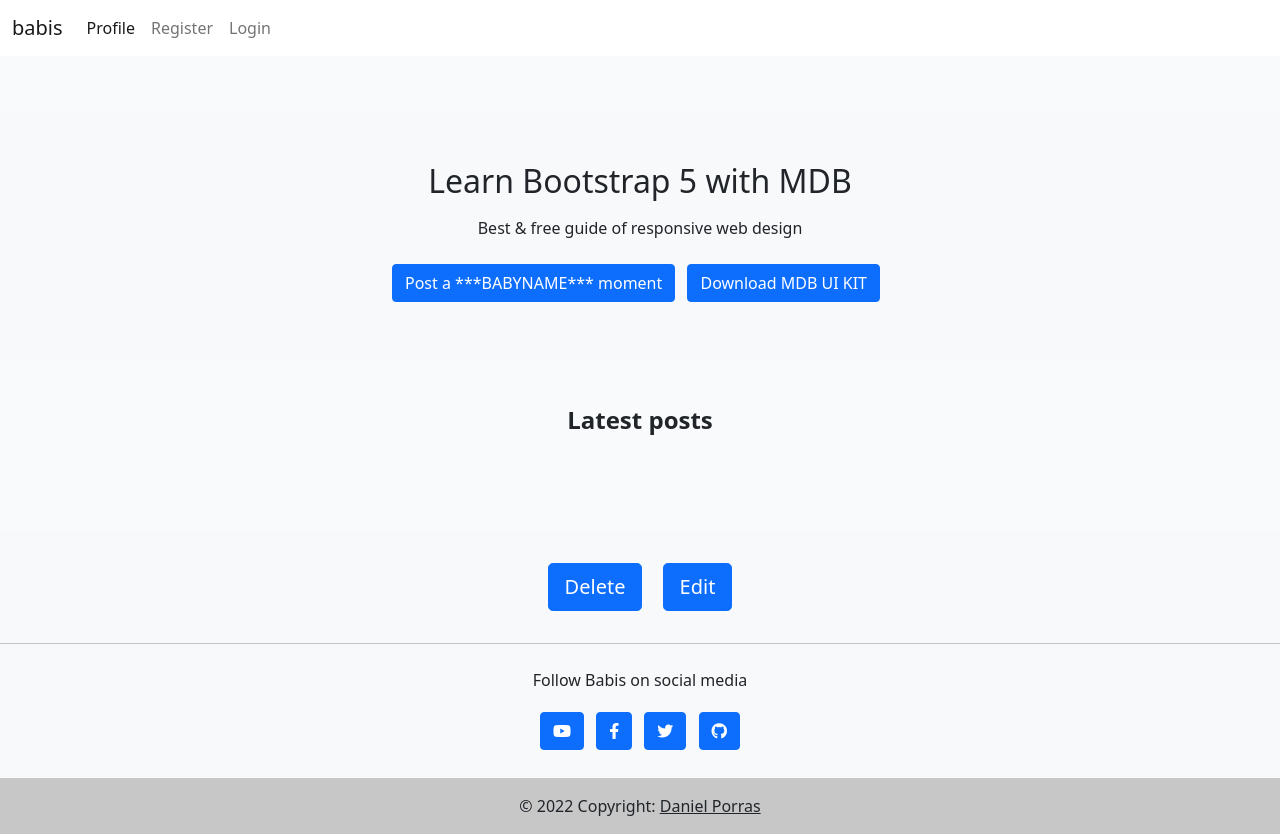
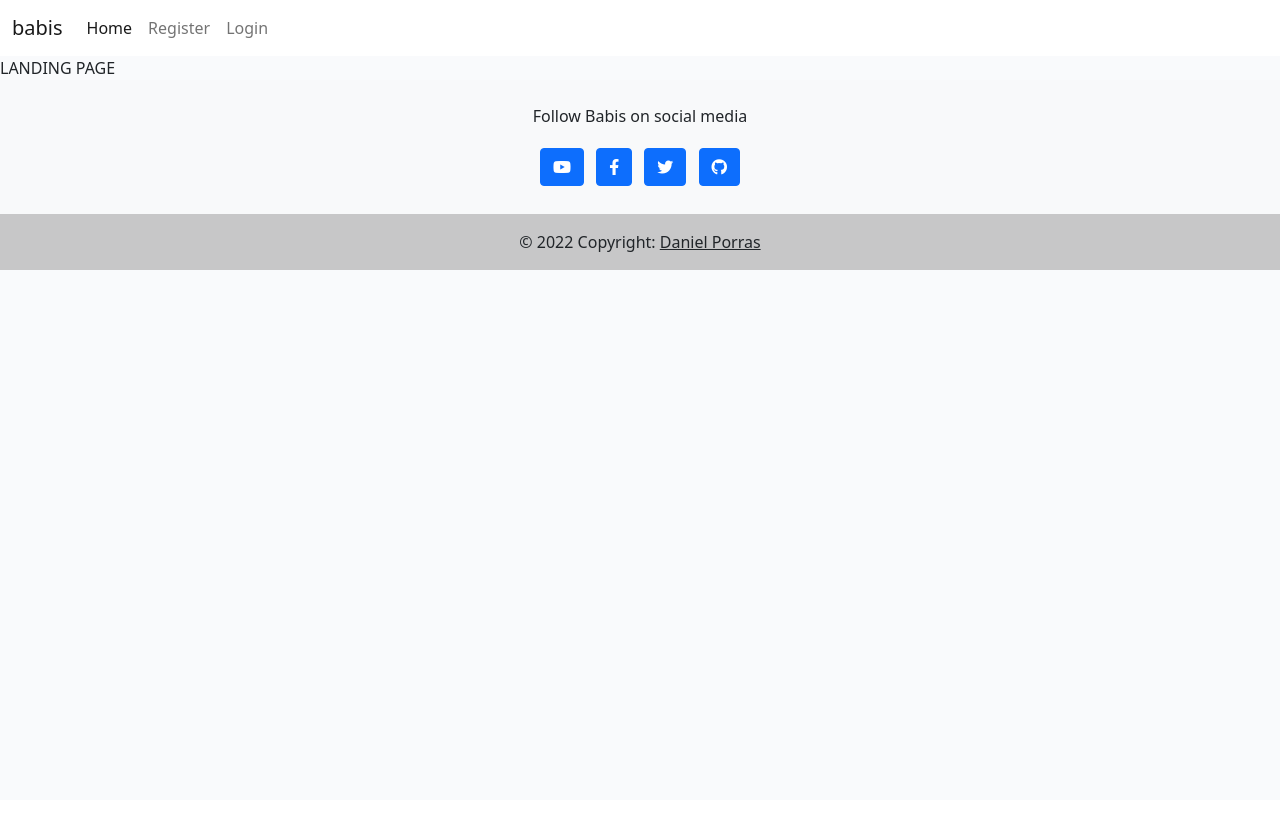
Before and after one commit to Code-Institute-Submissions/Danpr1984-babis_DecResubb, a Django app: page / in a window 1280 px wide. After the commit the page ends 270 px from the top, so only its background shows below. Run offline with Django 3.2, Linux system fonts and the light colour scheme; data that the repository does not hold is empty; parts of the project's set-up code (start-up, migrations or seed data) failed here and were passed over.

Commit message:
Added a home.html file and a view for home

```diff
--- a/babis/settings.py
+++ b/babis/settings.py
@@ -56,7 +56,7 @@
 
 SITE_ID = 1
 
-LOGIN_REDIRECT_URL = '/'
+LOGIN_REDIRECT_URL = 'profile'
 LOGOUT_REDIRECT_URL = '/'
 
 ACCOUNT_EMAIL_VERIFICATION = 'none'
--- a/babis/urls.py
+++ b/babis/urls.py
@@ -21,4 +21,5 @@
     path('summernote/', include('django_summernote.urls')),
     path('', include('feedpost.urls'), name='feedpost_urls'),
     path('accounts/', include('allauth.urls')),
+
 ]
--- a/feedpost/urls.py
+++ b/feedpost/urls.py
@@ -2,7 +2,7 @@
 from django.urls import path, include
 
 urlpatterns = [
-    path('', views.PostList.as_view(), name='profile'),
-    path('', views.HomeView.as_view(), name="login"),
+    path('', views.HomeView.as_view(), name='home'),
+    path('profile', views.PostList.as_view(), name='profile'),
     path('add_post/', views.AddPostView.as_view(), name='add_post'),
 ]
--- a/feedpost/views.py
+++ b/feedpost/views.py
@@ -19,4 +19,32 @@
 class HomeView(View):
 
     def get(self, request):
-        return render(request, "templates/account/login.html")
+        return render(request, "home.html")
+
+@login_required
+def add_post(request):
+    """
+    A method to let users create a new blog post
+    """
+    if request.method == 'GET':
+        form = PostForm()
+        return render(request, 'add_post.html', {'form': form})
+    else:
+        form = PostForm(request.POST)
+        if form.is_valid():
+            post = form.save()
+            return redirect(reverse('profile'))
+        else:
+            print(form.errors)
+            return render(request, 'add_post.html', {'form': form})
+
+def sign_up(request):
+    """Sign Up"""
+    if request.method == "POST":
+        form = Customer(request.POST)
+        if form.is_valid():
+            form.save()
+            return render(request, 'index.html')
+    else:
+        form = Customer()
+    return render(request, 'signup.html', {'form': form})
--- a/templates/account/login.html
+++ b/templates/account/login.html
@@ -2,6 +2,8 @@
 
 {% load i18n %}
 {% load account socialaccount %}
+
+
 
 {% block head_title %}{% trans "Sign In" %}{% endblock %}
 
--- a/templates/base.html
+++ b/templates/base.html
@@ -27,7 +27,7 @@
 
     <nav class="navbar navbar-expand-lg navbar-light bg-white">
         <div class="container-fluid">
-            <a class="navbar-brand" href="{% url 'login' %}">babis</span></a>
+            <a class="navbar-brand" href="{% url 'home' %}">babis</span></a>
             <button class="navbar-toggler" type="button" data-bs-toggle="collapse" data-bs-target="#navbarText"
                 aria-controls="navbarText" aria-expanded="false" aria-label="Toggle navigation">
                 <span class="navbar-toggler-icon"></span>
@@ -35,9 +35,12 @@
             <div class="collapse navbar-collapse" id="navbarText">
                 <ul class="navbar-nav me-auto mb-2 mb-lg-0">
                     <li class="nav-item">
-                        <a class="nav-link active" aria-current="page" href="{% url 'profile' %}">Profile</a>
+                        <a class="nav-link active" aria-current="page" href="{% url 'home' %}">Home</a>
                     </li>
                     {% if user.is_authenticated%}
+                    <li class="nav-item">
+                      <a class="nav-link active" aria-current="page" href="{% url 'profile' %}">Profile</a>
+                    </li>
                     <li class="nav-item">
                         <a class="nav-link" href="{% url 'account_logout'%}">Logout</a>
                     </li>
@@ -66,17 +69,6 @@
     <!-- Footer -->
      <!--Footer-->
      <footer class="bg-light text-lg-start">
-        <div class="py-4 text-center">
-          <a role="button" class="btn btn-primary btn-lg m-2"
-            href="" rel="nofollow" >
-           Delete
-          </a>
-          <a role="button" class="btn btn-primary btn-lg m-2" href="" target="">
-            Edit
-          </a>
-        </div>
-
-        <hr class="m-0" />
 
         <div class="text-center py-4 align-items-center">
           <p>Follow Babis on social media</p>
--- a/templates/guest.html
+++ b/templates/guest.html
@@ -1,2 +1,8 @@
 {% extends "base.html" %}
 {% load static %}
+
+<main class="flex-shrink-0 main-bg">
+    {% block content %}
+   JOIN AS A GUEST
+    {% endblock content %}
+</main>
--- a/templates/home.html
+++ b/templates/home.html
@@ -0,0 +1,8 @@
+{% extends "base.html" %}
+{% load static %}
+
+<main class="flex-shrink-0 main-bg">
+    {% block content %}
+    LANDING PAGE
+    {% endblock content %}
+</main>
--- a/templates/parent.html
+++ b/templates/parent.html
@@ -1,2 +1,8 @@
 {% extends "base.html" %}
 {% load static %}
+
+<main class="flex-shrink-0 main-bg">
+    {% block content %}
+   JOIN AS A PARENT
+    {% endblock content %}
+</main>
--- a/templates/profile.html
+++ b/templates/profile.html
@@ -49,6 +49,9 @@
                     <img src="/static/images/theo_for_babis.jpeg" class="img-fluid" />
                     {% else %}
                     <img class="card-img-top" src=" {{ post.featured_image.url }}">
+                    <h5 class="card-title secondary_font">{{ post.title }}</h5>
+                    <p class="card-text secondary_font">{{ post.content }}</p>
+
                   </div>
                 </div>
               </div>
```
